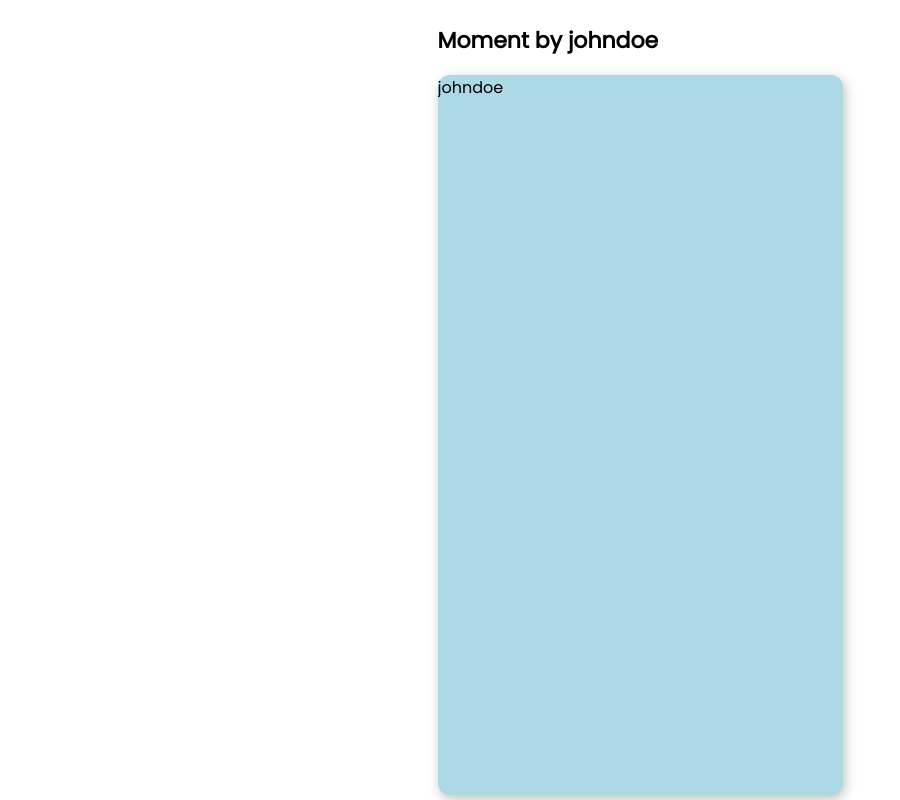
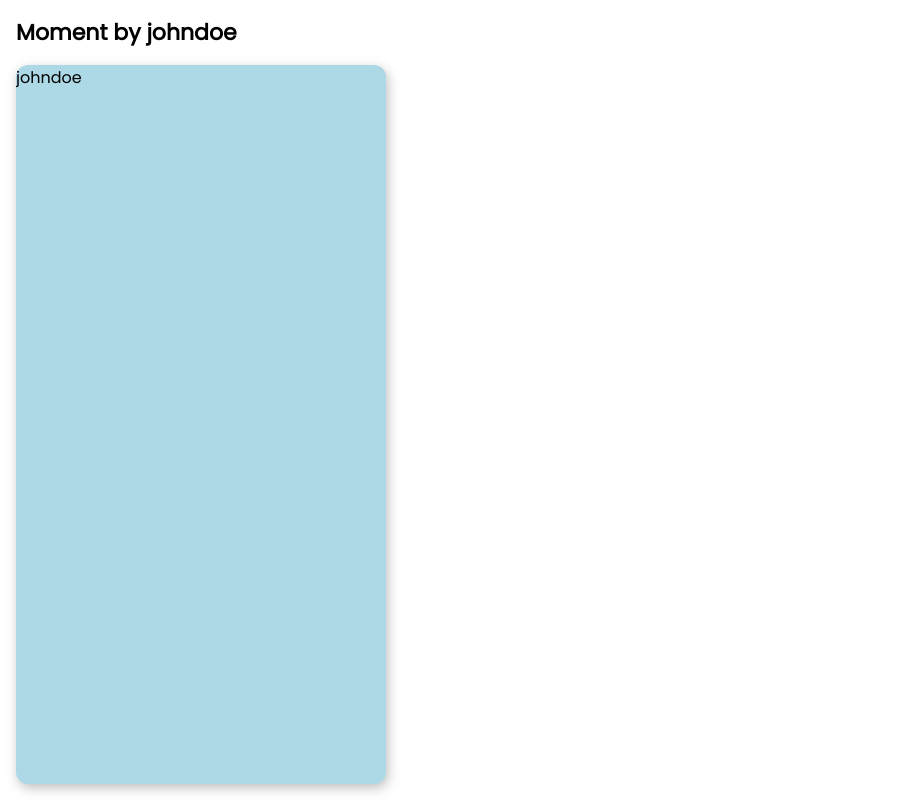
Before and after one commit to petrschmidt/nextap-moments, a React (Vite) app: page /m/1 in a window 1280 px wide. Shown: the whole page, without its empty margins (0-900 px from the left). Built offline with nearby package versions, Linux system fonts and the light colour scheme.

Commit message:
refactor: optimize layout

```diff
--- a/src/components/Moment/Moment.tsx
+++ b/src/components/Moment/Moment.tsx
@@ -28,23 +28,21 @@ const ContainerInner = styled.div`
   display: flex;
   flex-direction: column;
   align-items: flex-start;
-  height: 100%;
-  gap: ${rem(18)};
-  padding: ${rem(0, 16)};
-  max-width: calc(90vh * 9 / 16);
-  width: 90vmin;
+  width: 100%;
+  height: 100dvh;
+  gap: ${rem(16)};
+  padding: ${rem(16)};
 `;
 
 const Title = styled.div`
-  margin-top: ${rem(24)};
   font-size: ${rem(22)};
   font-weight: 900;
   flex-shrink: 0;
 `;
 
 const Card = styled.div`
-  width: 100%;
-  max-height: 90vh;
+  width: min(100%, calc(100vh * 9 / 16 - 80px));
+  height: min(100%, calc(100vw * 16 / 9));
   aspect-ratio: 9 / 16;
   border-radius: ${rem(12)};
   background-color: lightblue;
--- a/src/styles/global.ts
+++ b/src/styles/global.ts
@@ -5,4 +5,8 @@ export const GlobalStyle = createGlobalStyle`
     font-family: "Poppins", sans-serif;
     margin: 0;
   }
+
+  body * {
+    box-sizing: border-box;
+  }
 `;
```
